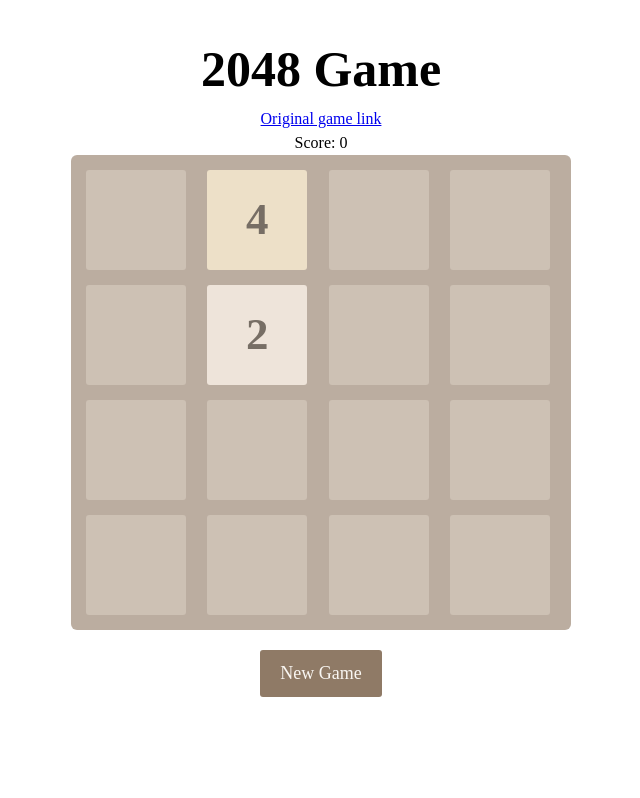
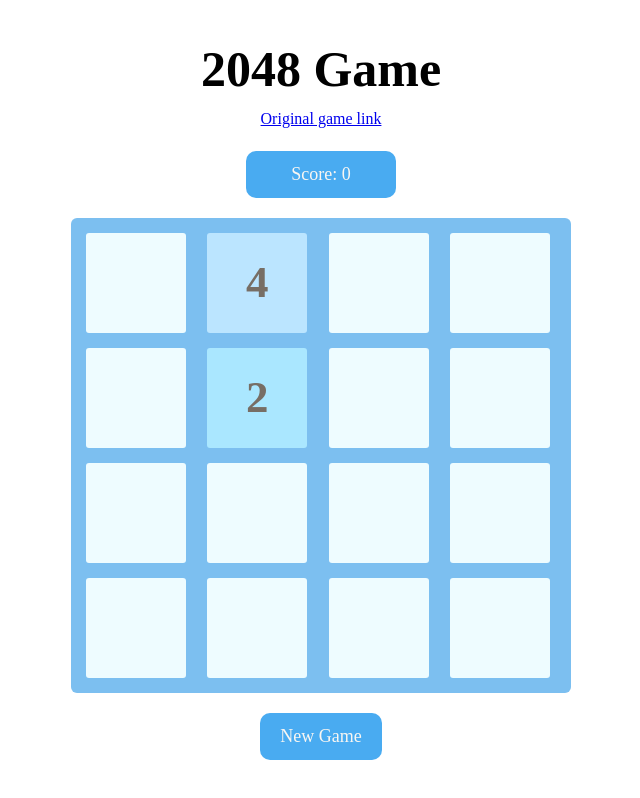
Before and after one commit to SukminYun/2048_clone, a React (Vite) app: page / in a window 1280 px wide. Shown: the top 798 px of the page, without its empty margins (319-959 px from the left). Built offline with nearby package versions, Linux system fonts and the light colour scheme.

Commit message:
디자인 수정

```diff
--- a/src/App.css
+++ b/src/App.css
@@ -3,21 +3,6 @@
   margin: 0 auto;
   padding: 2rem;
   text-align: center;
-}
-
-.container {
-  width: 100%;
-  padding: 0 15px;
-  max-width: 320px;
-  margin: 0 auto;
-}
-
-.container.upper {
-  margin-top: 15px;
-  margin-bottom: 15px;
-  display: flex;
-  flex-direction: column;
-  align-content: center;
 }
 
 .title {
@@ -34,7 +19,7 @@
   display: grid;
   grid-template-columns: repeat(4, 1fr);
   grid-gap: 15px;
-  background-color: #bbada0;
+  background-color: #7cbff0;
   border-radius: 6px;
   padding: 15px;
 }
@@ -42,7 +27,7 @@
 .tile {
   width: 100px;
   height: 100px;
-  background-color: #cdc1b4;
+  background-color: #eefcff;
   border-radius: 3px;
   display: flex;
   justify-content: center;
@@ -53,40 +38,53 @@
 }
 
 .tile-2 {
-  background-color: #eee4da;
+  background-color: #aae7ff;
 }
 .tile-4 {
-  background-color: #ede0c8;
+  background-color: #bbe5ff;
 }
 .tile-8 {
-  background-color: #f2b179;
-  color: #f9f6f2;
+  background-color: #ccddff;
 }
 .tile-16 {
-  background-color: #f59563;
-  color: #f9f6f2;
+  background-color: #ddccff;
 }
 .tile-32 {
-  background-color: #f67c5f;
-  color: #f9f6f2;
+  background-color: #eebbff;
 }
 .tile-64 {
-  background-color: #f65e3b;
-  color: #f9f6f2;
+  background-color: #ffccff;
 }
 .tile-128 {
-  background-color: #edcf72;
-  color: #f9f6f2;
+  background-color: #ddccff;
 }
 
 .game-message {
+  width: 20%;
+  height: 75px;
   position: absolute;
   top: 50%;
   left: 50%;
   transform: translate(-50%, -50%);
+  background-color: #ffffff;
+  color: #2c2825;
   text-align: center;
   font-size: 48px;
   font-weight: bold;
+  border-radius: 20px;
+  border: 4px solid #49abf1;
+}
+
+.score-container {
+  width: 30%;
+  display: block;
+  margin: 20px auto;
+  padding: 10px 20px;
+  font-size: 18px;
+  background-color: #49abf1;
+  color: #f9f6f2;
+  border: none;
+  border-radius: 10px;
 }
 
 button {
@@ -94,9 +92,9 @@ button {
   margin: 20px auto;
   padding: 10px 20px;
   font-size: 18px;
-  background-color: #8f7a66;
+  background-color: #49abf1;
   color: #f9f6f2;
   border: none;
-  border-radius: 3px;
+  border-radius: 10px;
   cursor: pointer;
 }
```
